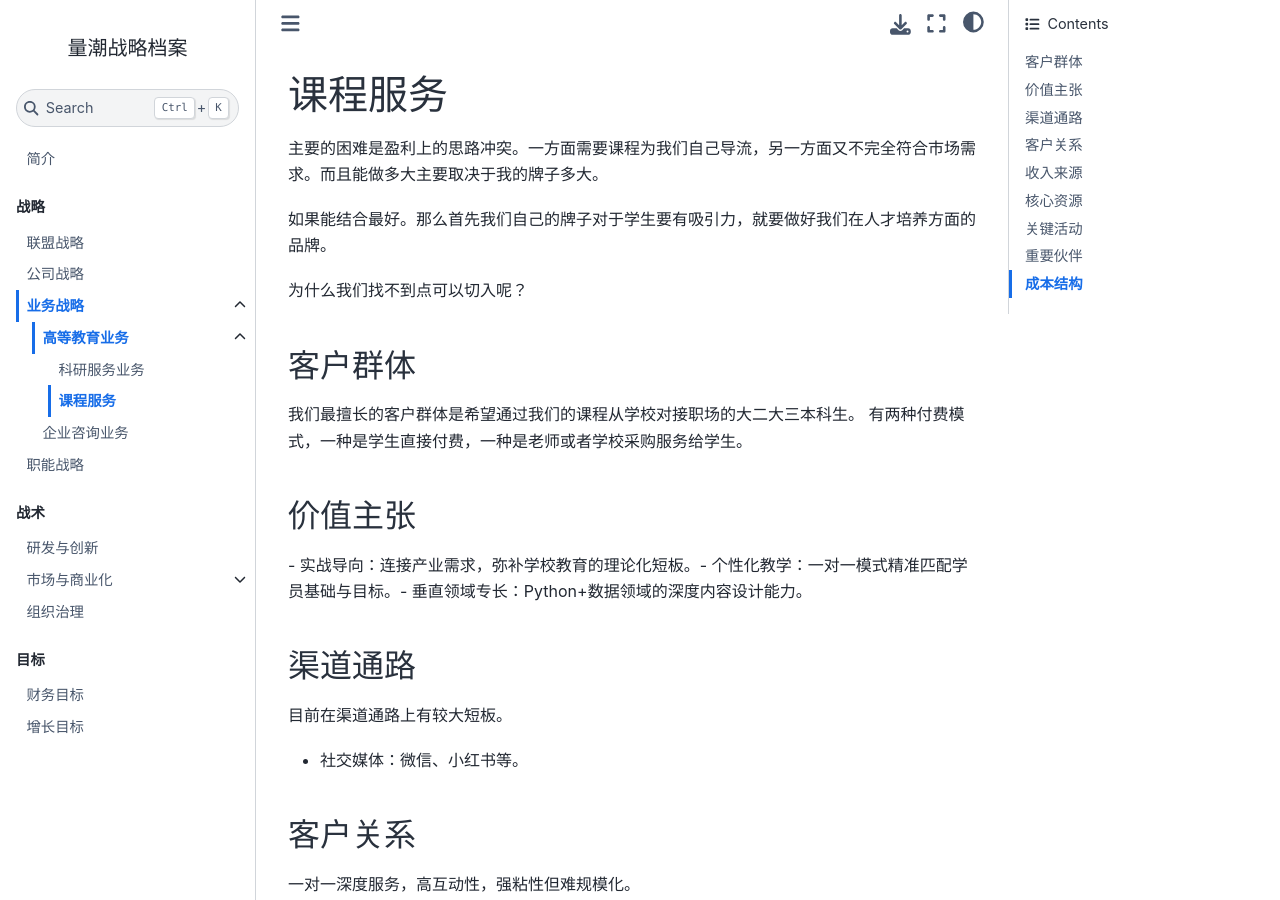
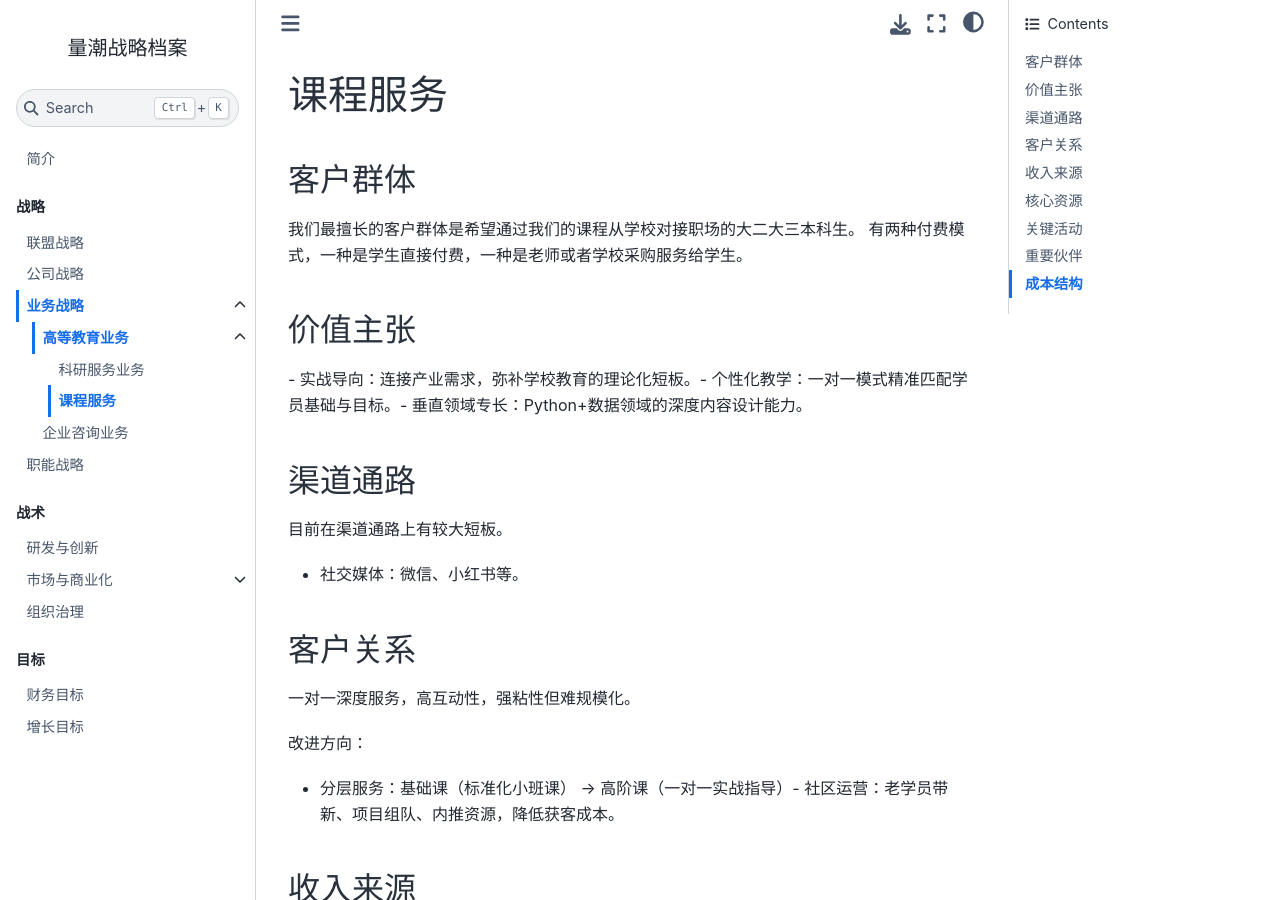
Before and after one commit to quanttide/quanttide-profile-of-strategies, a Jupyter Book: the page built from strategies/businesses/higher_education/course_service.md, in a window 1280 px wide and 900 px high. Built offline with Jupyter Book 1.0.4 settings and Sphinx 7.4.7 and the Sphinx Book theme 1.1.4, drawn with Linux system fonts in a browser that asks for light colours.

Commit message:
fix: 课程业务战略

```diff
--- a/strategies/businesses/higher_education/course_service.md
+++ b/strategies/businesses/higher_education/course_service.md
@@ -1,10 +1,4 @@
 # 课程服务
-
-主要的困难是盈利上的思路冲突。一方面需要课程为我们自己导流，另一方面又不完全符合市场需求。而且能做多大主要取决于我的牌子多大。
-
-如果能结合最好。那么首先我们自己的牌子对于学生要有吸引力，就要做好我们在人才培养方面的品牌。
-
-为什么我们找不到点可以切入呢？
 
 ## 客户群体
 
```
